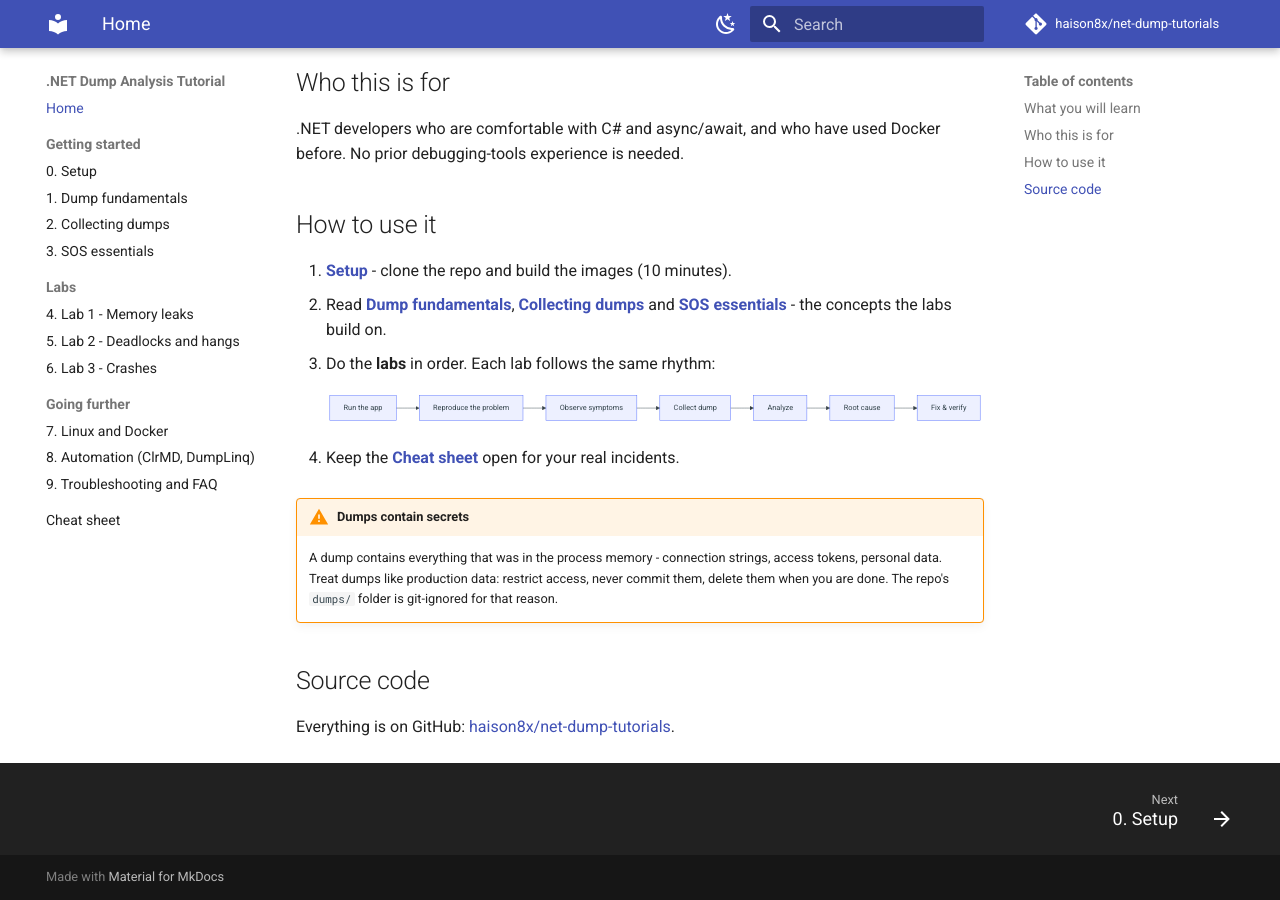
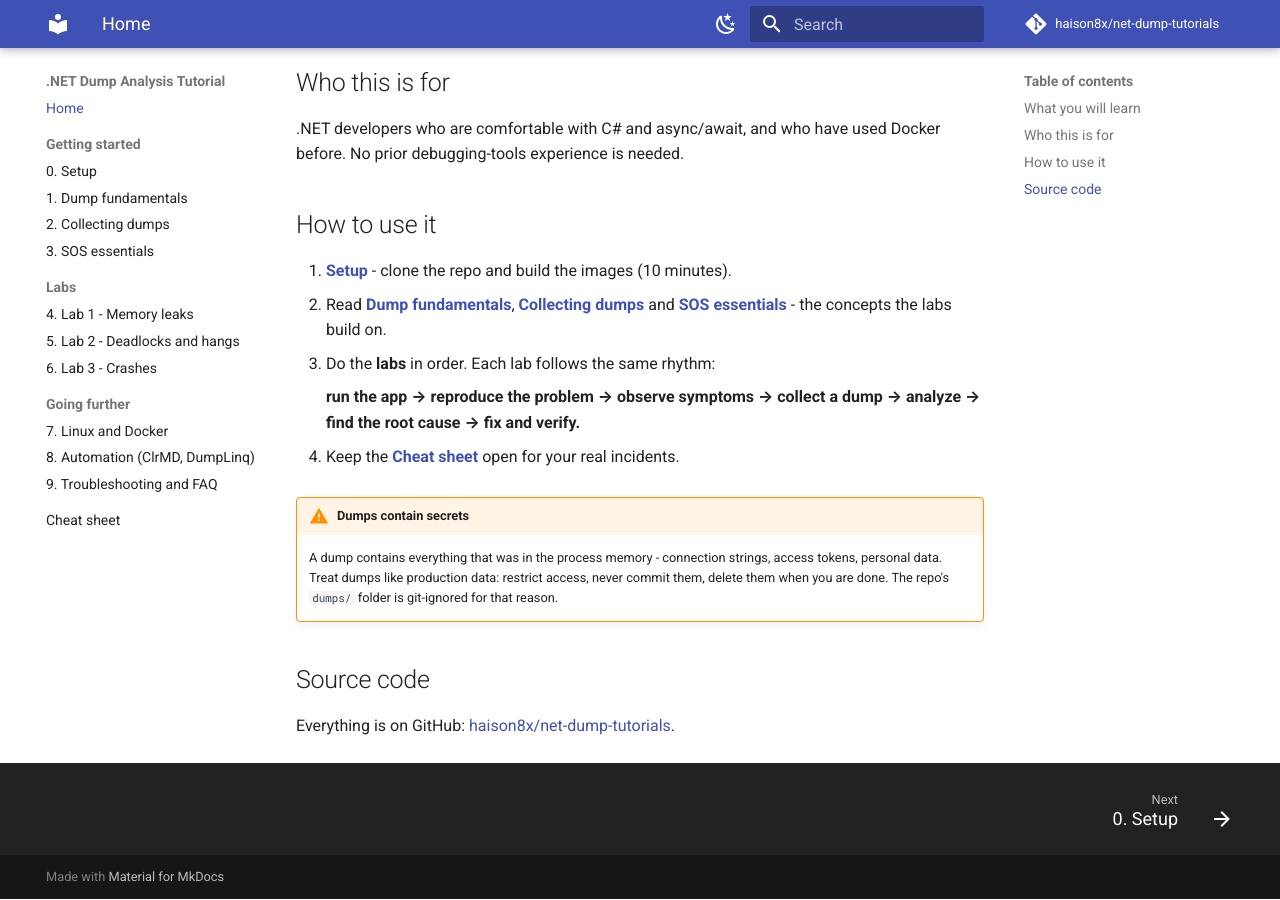
Before and after one commit to haison8x/net-dump-tutorials, an MkDocs documentation site: the page built from docs/index.md, in a window 1280 px wide and 900 px high, scrolled down 912 px. Built offline with MkDocs 1.6.1 and Material for MkDocs 9.7.7, drawn with Linux system fonts in a browser that asks for light colours; comment, search, counter and statistics services are not loaded.

````diff
--- a/docs/index.md
+++ b/docs/index.md
@@ -36,15 +36,8 @@ No prior debugging-tools experience is needed.
    and **[SOS essentials](03-sos-essentials.md)** - the concepts the labs build on.
 3. Do the **labs** in order. Each lab follows the same rhythm:
 
-    ```mermaid
-    flowchart LR
-        A[Run the app] --> B[Reproduce the problem]
-        B --> C[Observe symptoms]
-        C --> D[Collect dump]
-        D --> E[Analyze]
-        E --> F[Root cause]
-        F --> G[Fix & verify]
-    ```
+    **run the app → reproduce the problem → observe symptoms → collect a dump → analyze →
+    find the root cause → fix and verify.**
 
 4. Keep the **[Cheat sheet](cheatsheet.md)** open for your real incidents.
 
````
Also changed, not shown: docs/01-dump-fundamentals.md (+7 -3 lines), docs/04-lab-memory-leak.md (+12 -6 lines), docs/09-troubleshooting-faq.md (+4 -3 lines).
